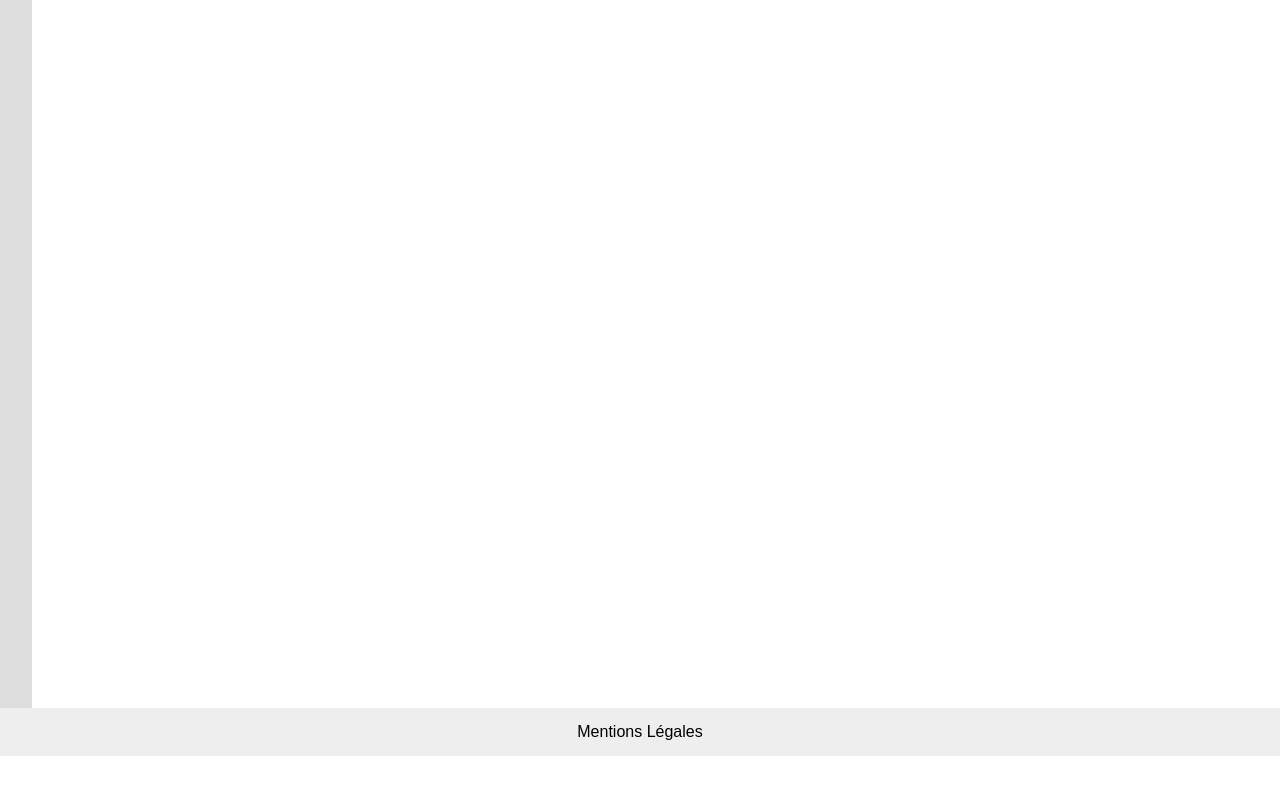
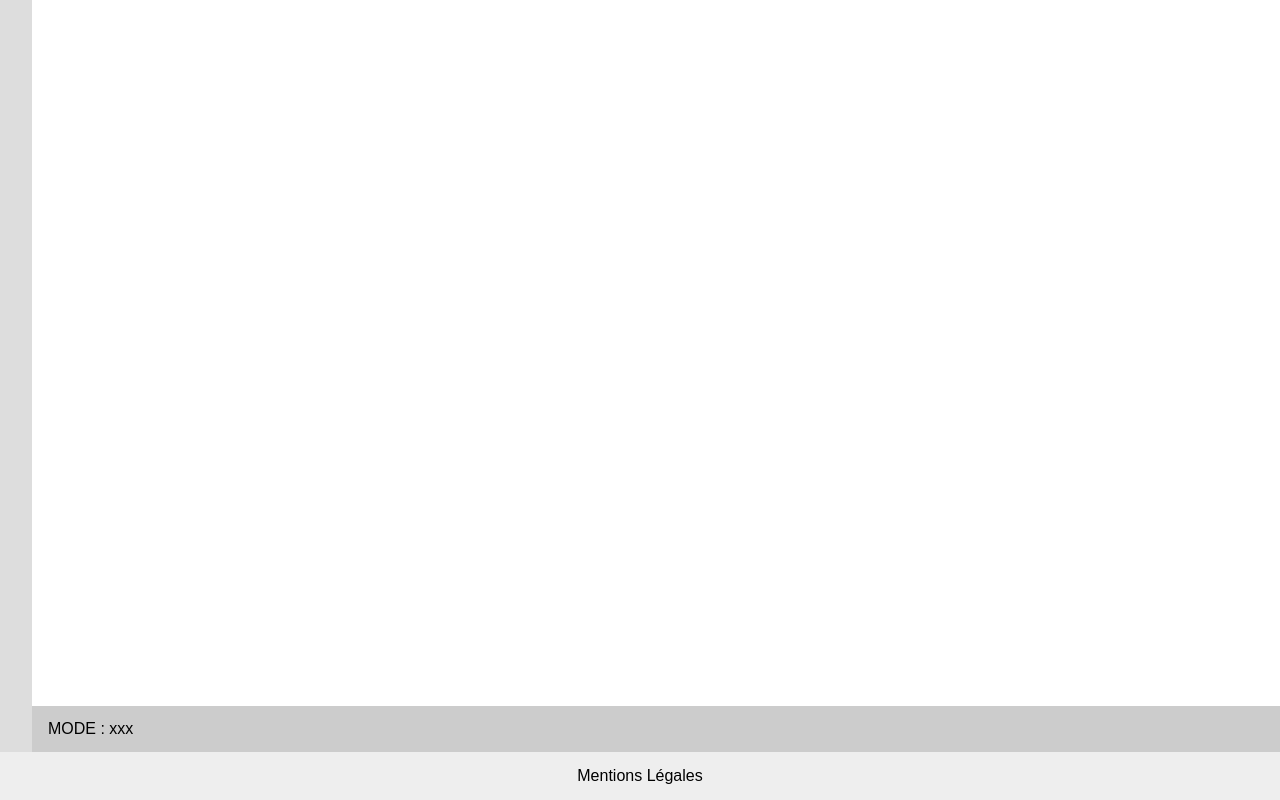
Before and after one commit to jlg-formation/spt-dec19, a website built with webpack: page src/index.html in a window 1280 px wide. Shown: the part 592-1392 px from the top of the page. Before the commit the page ends 1348 px from the top, so only its background shows below. Built offline with nearby package versions, Linux system fonts and the light colour scheme.

Commit message:
add drawing board class

```diff
--- /dev/null
+++ b/src/DrawingBoard.js
@@ -0,0 +1,11 @@
+export class DrawingBoard {
+  constructor(selector) {
+    console.log('constructor');
+    this.elt = document.querySelector(selector);
+    this.svg = this.elt.querySelector('svg');
+    this.stateBar = this.elt.querySelector('.state-bar');
+    console.log('this.stateBar: ', this.stateBar);
+
+    this.stateBar.innerHTML = 'MODE : xxx';
+  }
+}
--- a/src/index.html
+++ b/src/index.html
@@ -13,8 +13,8 @@
     </aside>
     <main>
       <svg viewBox="0 0 100 100">
-
       </svg>
+      <div class="state-bar"></div>
     </main>
     <footer><a href="#">Mentions Légales</a></footer>
   </body>
--- a/src/main.js
+++ b/src/main.js
@@ -1,5 +1,6 @@
 import "./style.css";
 import { Menu } from "./Menu";
+import { DrawingBoard } from "./DrawingBoard";
 
 const menu = new Menu();
 menu.addButton(".insert-line", () => {
@@ -8,3 +9,5 @@ menu.addButton(".insert-line", () => {
 menu.addButton(".delete-all", () => {
   console.log("delete all");
 });
+
+const board = new DrawingBoard('main');
--- a/src/style.css
+++ b/src/style.css
@@ -49,6 +49,18 @@ a:hover {
   text-decoration: underline;
 }
 
+main {
+  display: flex;
+  flex-flow: column;
+}
+
+.state-bar {
+  height: 3em;
+  display: flex;
+  align-items: center;
+  padding: 0 1em;
+}
+
 svg {
   background: white;
   width: 100%;
```
